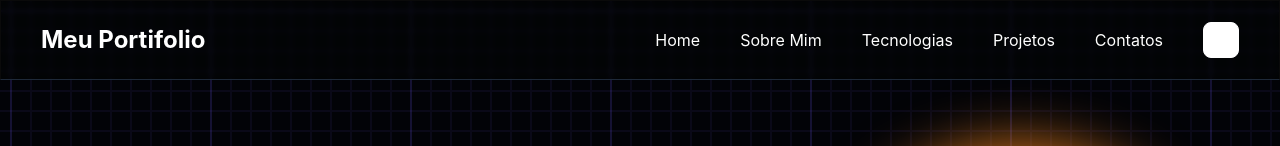
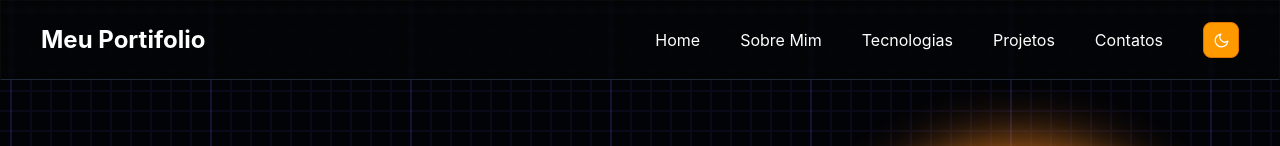
Before and after one commit to HandreyGama/PortifolioNew, a React (Vite) app: page / in a window 1280 px wide. Shown: the top 146 px of the page. Built offline with nearby package versions, Linux system fonts and the light colour scheme.

Commit message:
fix: consertando o botao de mudar tema

```diff
--- a/src/components/mudar_tema_botao/mudar_tema_botao.tsx
+++ b/src/components/mudar_tema_botao/mudar_tema_botao.tsx
@@ -1,8 +1,11 @@
 import {ThemeToggler} from '../velora/theme-toggler'
 
 function MudarTemaBotao(){
+    let teste = () =>{
+        console.log("teste")
+    }
     return(
-        <ThemeToggler>
+        <ThemeToggler className='bg-amber-500 border-amber-600' isDark={false} onToggle={teste}>
 
         </ThemeToggler>
     )
```
